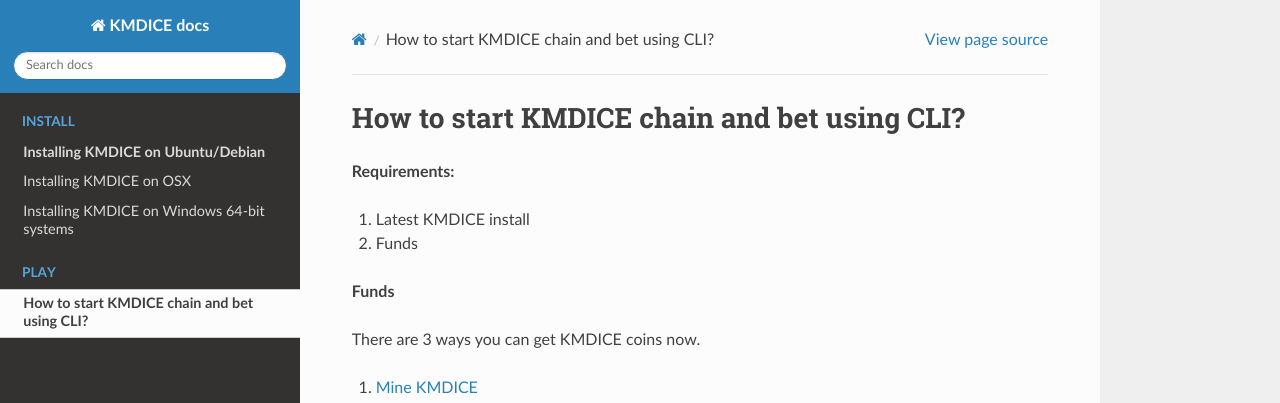
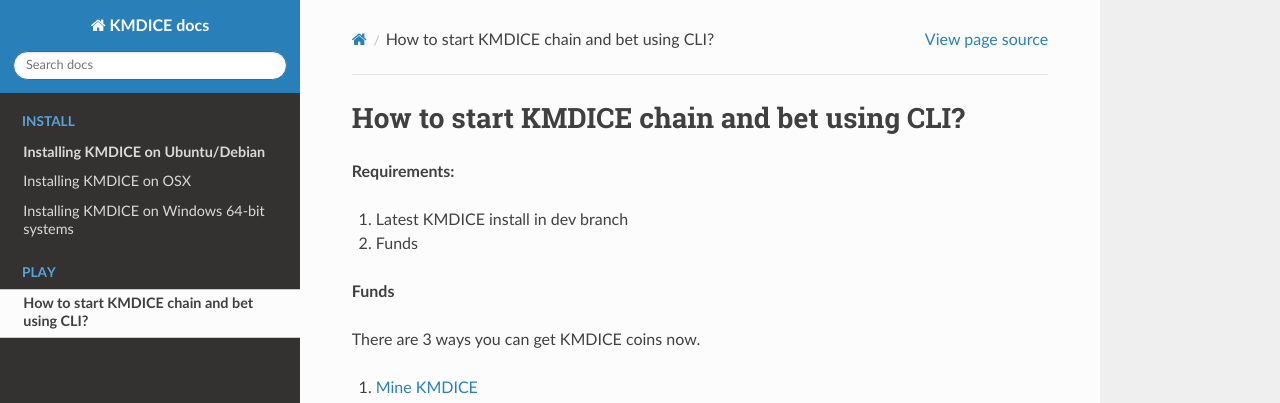
Before and after one commit to chainmakers/kmdicedocs, a Sphinx documentation site: the page built from source/playguide.rst, in a window 1280 px wide and 900 px high. Shown: the top 403 px of the window. Built offline with Sphinx 7.4.7 and the Read the Docs theme 2.0.0, drawn with Linux system fonts in a browser that asks for light colours; pages that are not in the unit, such as notebooks, are missing from menus.

Commit message:
Update playguide.rst

```diff
--- a/source/playguide.rst
+++ b/source/playguide.rst
@@ -4,7 +4,7 @@
 
 **Requirements:**
 
-1. Latest KMDICE install
+1. Latest KMDICE install in dev branch
 
 2. Funds
 
```
